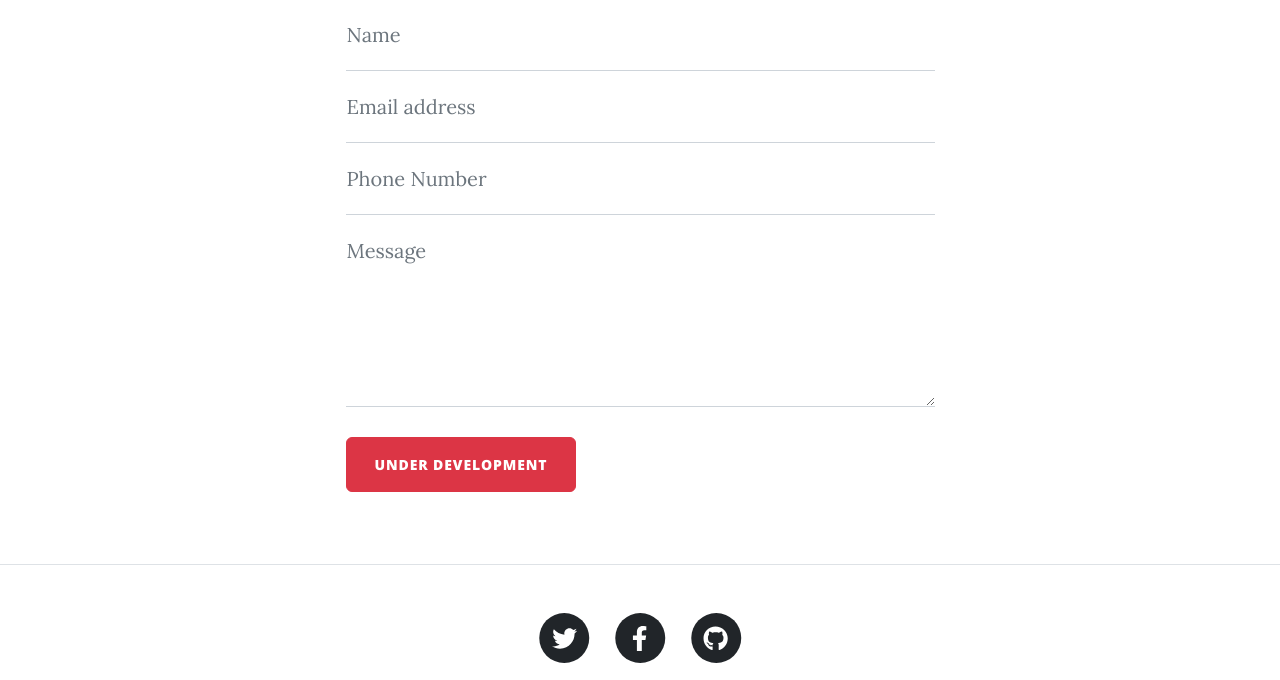
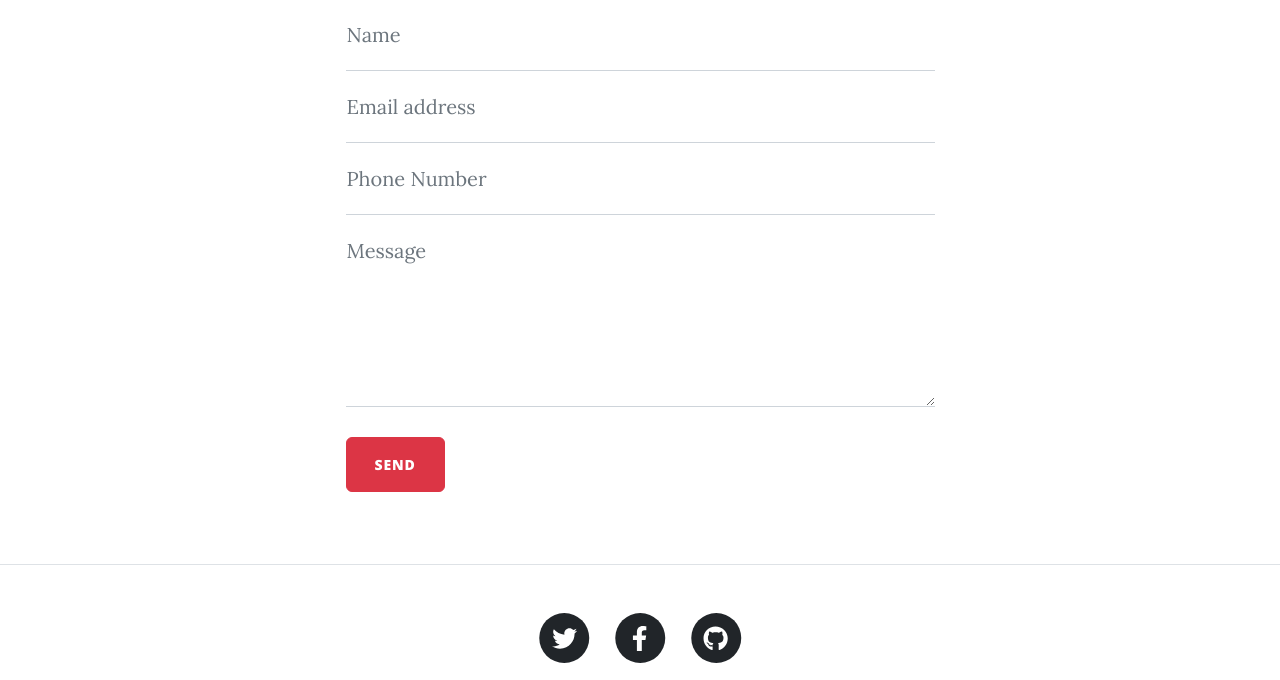
Before and after one commit to CalmaxBenard/Blog-Website, a Flask app: page /contact in a window 1280 px wide. Shown: the part 721-1401 px from the top of the page. Run offline with Flask 3, Linux system fonts and the light colour scheme; some libraries are stand-ins or nearby versions.

Commit message:
complete contact form

```diff
--- a/templates/contact.html
+++ b/templates/contact.html
@@ -88,7 +88,7 @@
               id="submitButton"
               type="submit"
             >
-              UNDER DEVELOPMENT
+              SEND
             </button>
           </form>
         </div>
```
